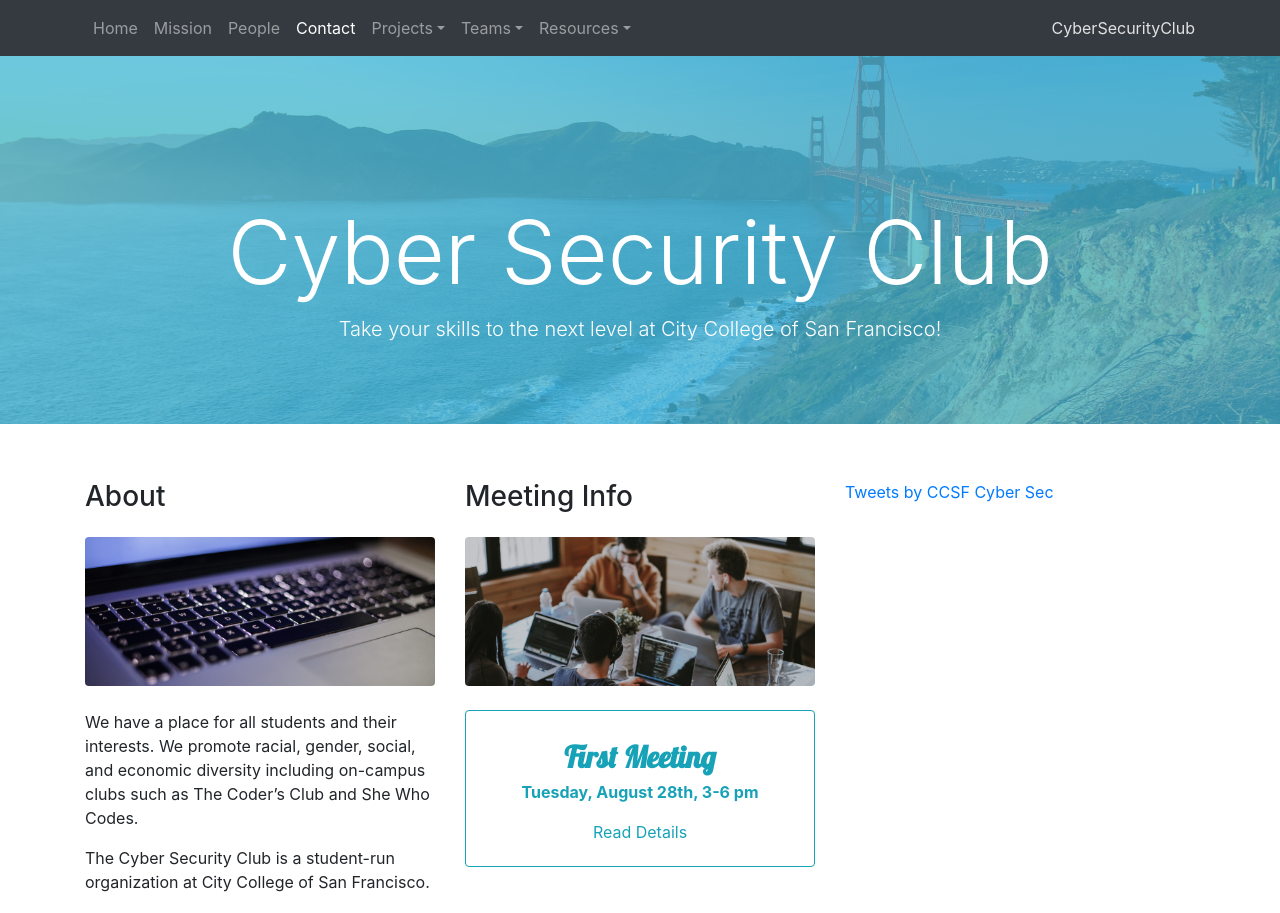
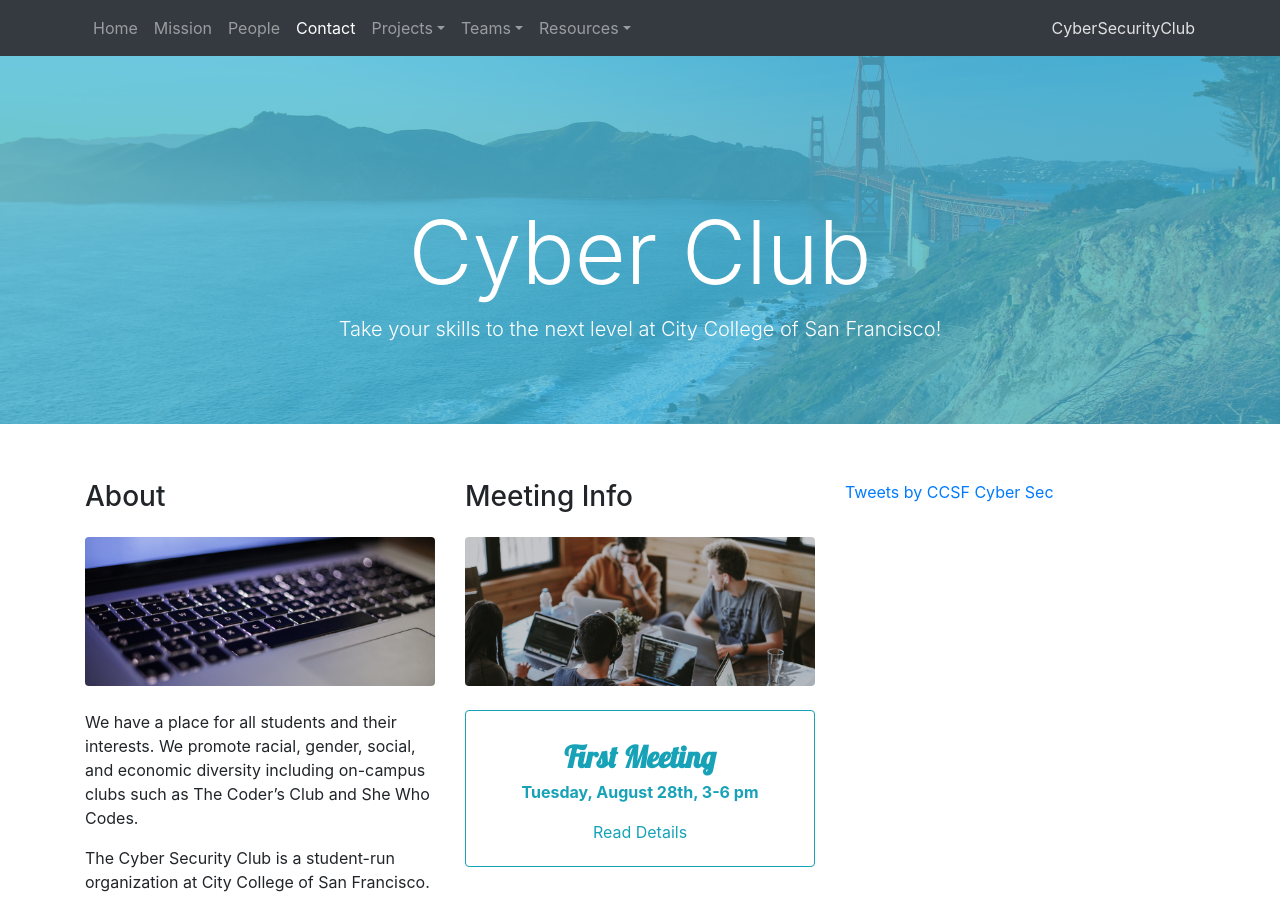
Before and after one commit to CyberSecurityClub/cyber-club, a plain HTML site: page index.html in a window 1280 px wide. Shown: the top 913 px of the page. Drawn offline with nearby package versions, Linux system fonts and the light colour scheme.

Commit message:
Change Alan photo and update org name to Cyber Club

```diff
--- a/index.html
+++ b/index.html
@@ -2,7 +2,7 @@
 <html lang="en">
 
 <head>
-  <title>Cyber Security Club</title>
+  <title>Cyber Club</title>
   <!-- Required meta tags -->
   <meta charset="utf-8" />
   <meta name="viewport" content="width=device-width, initial-scale=1, shrink-to-fit=no">
@@ -77,7 +77,7 @@
   <!-- JUMBOTRON -->
   <div class="jumbotron jumbotron-home jumbotron-fluid bg-info text-white">
     <div class="container text-sm-center">
-      <h1 class="display-2">Cyber Security Club</h1>
+      <h1 class="display-2">Cyber Club</h1>
       <p class="lead">Take your skills to the next level at City College of San Francisco!</p>
     </div>
   </div>
```
Also changed, not shown: img/alanwennersten_800x480.jpg.
